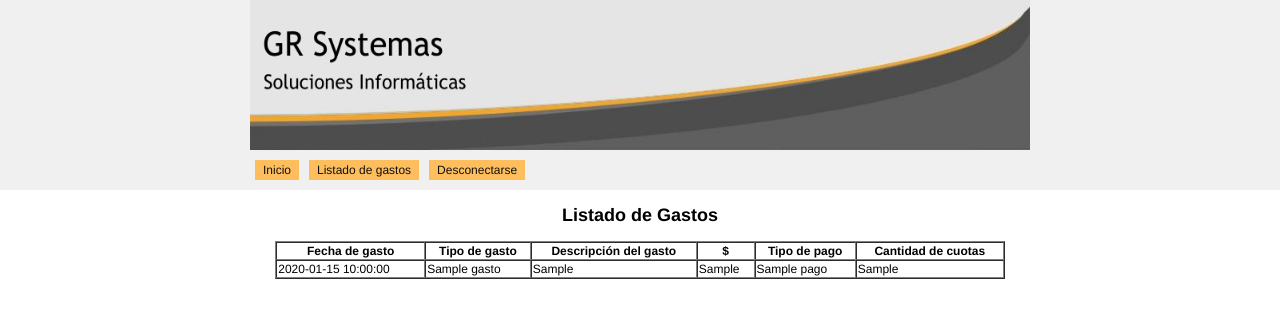
After one commit to grsystemas/gastos_casa3, a PHP site: page /gastos.view.php in a window 1280 px wide. The commit adds this page. Shown: the top 318 px of the page. Run offline with PHP 8.4, Linux system fonts and the light colour scheme; the visitor is signed in with stand-in values (Sample User, id 1); tables that the repository leaves empty or names only in its code hold one stand-in row (values such as "Sample post").

Commit message:
con listado de gastos

```diff
--- a/db.class.php
+++ b/db.class.php
@@ -7,9 +7,9 @@
 
 		static function getConnection(){
 			if(empty(self::$db)){
-				self::$db = new PDO('mysql:host=mysql12.000webhost.com;dbname=a6235987_gastos',
-					'a6235987_root',
-					'salta2266',
+				self::$db = new PDO('mysql:host=localhost;dbname=gastos_casa3',
+					'root',
+					'2112',
 					array(PDO::MYSQL_ATTR_INIT_COMMAND => 'SET NAMES utf8')
 				);
 			}
--- a/encabezado.php
+++ b/encabezado.php
@@ -2,7 +2,7 @@
 				<ul>
 
 					<li><a href="index.php">Inicio</a></li>
-
+					<li><a href="gastos.view.php">Listado de gastos</a> </li>
 
 					<li><a href="desconectarse.php">Desconectarse</a></li>
 
--- /dev/null
+++ b/gastos.view.php
@@ -0,0 +1,65 @@
+<?php
+	require_once 'db.class.php';
+	session_start();
+	if(!isset($_SESSION['ususesion'])){
+		header('Location: registrarse.php');
+	}
+	//require_once 'gasto.class.php';
+	$sql = 'SELECT gastos.fecha_gasto, tipo_gastos.nombre_tipo_gasto, gastos.detalle_gasto,
+gastos.monto_gasto, tipo_pagos.nombre_tipo_pago, gastos.cuota FROM gastos, tipo_gastos, tipo_pagos
+WHERE gastos.tipo_gasto_id=tipo_gastos.id AND gastos.tipo_pago_id=tipo_pagos.id';
+
+
+	$stmt = DB::getStatement($sql);
+
+	$stmt->execute();
+
+	?>
+
+
+
+<!DOCTYPE html PUBLIC "-//W3C//DTD XHTML 1.0 Transitional//EN" "http://www.w3.org/TR/xhtml1/DTD/xhtml1-transitional.dtd">
+<html xmlns="http://www.w3.org/1999/xhtml">
+<head>
+	<title>Registrarse</title>
+	<meta http-equiv="Content-type" content="text/html; charset=utf-8" />
+	<link type="text/css" rel="stylesheet" href="estilos.css" />
+
+</head>
+
+<body>
+<div align="center" id="logo"><img src="images/banner3.png" alt="Proyecto Integrador" /></div>
+<?php include 'encabezado.php'; ?>
+
+
+<h2 align="center">Listado de Gastos</h2>
+<table align="center" border="1" width="57%" cellspacing="0">
+	<tr>
+		<th>Fecha de gasto</th>
+		<th>Tipo de gasto</th>
+		<th>Descripción del gasto</th>
+		<th>$</th>
+		<th>Tipo de pago</th>
+		<th>Cantidad de cuotas</th>
+
+	</tr>
+
+	<?php
+	while($p = $stmt->fetchObject()){
+		?>
+
+	<tr>
+			<td><?php echo $p->fecha_gasto; ?></td>
+			<td><?php echo $p->nombre_tipo_gasto; ?></td>
+			<td><?php echo $p->detalle_gasto; ?></td>
+			<td><?php echo $p->monto_gasto; ?></td>
+			<td><?php echo $p->nombre_tipo_pago; ?></td>
+			<td><?php echo $p->cuota; ?></td>
+
+		</tr>
+		<?php
+	}
+	?>
+
+</table>
+</body>
--- a/recordar.php
+++ b/recordar.php
@@ -1,6 +1,6 @@
 <?php
 	if(!empty($_POST['usuario'])){
-		$link = mysqli_connect('mysql12.000webhost.com', 'a6235987_root', 'salta2266', 'a6235987_gastos');
+		$link = mysqli_connect('127.0.0.1', 'root', '2112', 'gastos_casa3');
 		$sql = 'SELECT * FROM usuarios WHERE nombre_usuario = "' . $_POST['usuario'] . '";';
 		$rs = mysqli_query($link, $sql);
 		mysqli_close($link);
--- a/registrarse.php
+++ b/registrarse.php
@@ -11,7 +11,7 @@
 
 
 
-			$link = mysqli_connect('mysql12.000webhost.com', 'a6235987_root', 'salta2266', 'a6235987_gastos');
+			$link = mysqli_connect('127.0.0.1', 'root', '2112', 'gastos_casa3');
 			$sql = 'SELECT nombre_usuario FROM usuarios '
 						. 'WHERE nombre_usuario = "'. $_POST['usuario']
 						. '" AND password = "'. $_POST['password'].'";';
@@ -37,7 +37,7 @@
 				}
 				session_start();
 				$_SESSION['ususesion'] = $_POST['usuario'];
-				header('Location: index.php');
+				header('Location: gastos.view.php');
 			}else{
 				$error = "Por favor, verifique los datos ingresados";
 			}
```
Also changed, not shown: gasto.class.php (added, +33 -0 lines), index.php (+2 -7 lines).
